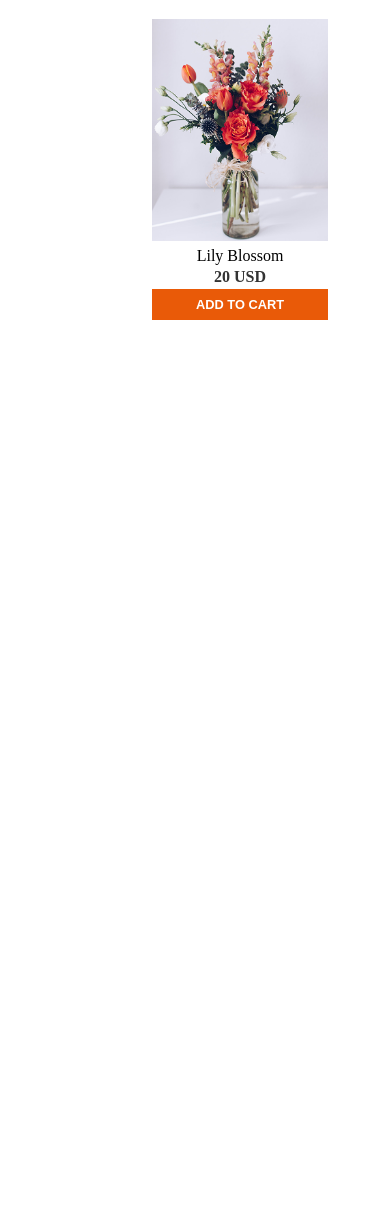
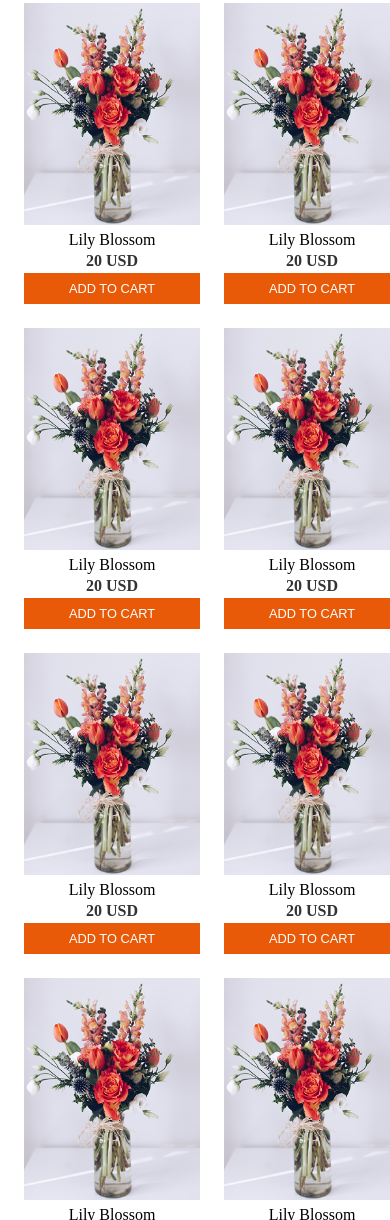
Before and after one commit to shuv-on/Assignment-02, a plain HTML site: page index.html in a window 390 px wide. Shown: the part 780-2000 px from the top of the page. Before the commit the page ends 1132 px from the top, so only its background shows below. Drawn offline with Linux system fonts and the light colour scheme.

Commit message:
items-responsive

```diff
--- a/index.html
+++ b/index.html
@@ -64,6 +64,127 @@
                 </div>
 
             </div>
+             <div class="card">
+                <div class="card-img">
+                    <img src="assets/sample-flower-image.png" alt="">
+                </div>
+                <div class="card-info">
+                    <p class="name">Lily Blossom</p>
+                    <p class="price">20 USD</p>
+                    <button class="btn-primary">ADD TO CART</button>
+                </div>
+
+            </div>
+             <div class="card">
+                <div class="card-img">
+                    <img src="assets/sample-flower-image.png" alt="">
+                </div>
+                <div class="card-info">
+                    <p class="name">Lily Blossom</p>
+                    <p class="price">20 USD</p>
+                    <button class="btn-primary">ADD TO CART</button>
+                </div>
+
+            </div>
+             <div class="card">
+                <div class="card-img">
+                    <img src="assets/sample-flower-image.png" alt="">
+                </div>
+                <div class="card-info">
+                    <p class="name">Lily Blossom</p>
+                    <p class="price">20 USD</p>
+                    <button class="btn-primary">ADD TO CART</button>
+                </div>
+
+            </div>
+            <div class="card">
+                <div class="card-img">
+                    <img src="assets/sample-flower-image.png" alt="">
+                </div>
+                <div class="card-info">
+                    <p class="name">Lily Blossom</p>
+                    <p class="price">20 USD</p>
+                    <button class="btn-primary">ADD TO CART</button>
+                </div>
+
+            </div>
+             <div class="card">
+                <div class="card-img">
+                    <img src="assets/sample-flower-image.png" alt="">
+                </div>
+                <div class="card-info">
+                    <p class="name">Lily Blossom</p>
+                    <p class="price">20 USD</p>
+                    <button class="btn-primary">ADD TO CART</button>
+                </div>
+
+            </div>
+             <div class="card">
+                <div class="card-img">
+                    <img src="assets/sample-flower-image.png" alt="">
+                </div>
+                <div class="card-info">
+                    <p class="name">Lily Blossom</p>
+                    <p class="price">20 USD</p>
+                    <button class="btn-primary">ADD TO CART</button>
+                </div>
+
+            </div>
+             <div class="card">
+                <div class="card-img">
+                    <img src="assets/sample-flower-image.png" alt="">
+                </div>
+                <div class="card-info">
+                    <p class="name">Lily Blossom</p>
+                    <p class="price">20 USD</p>
+                    <button class="btn-primary">ADD TO CART</button>
+                </div>
+
+            </div>
+            <div class="card">
+                <div class="card-img">
+                    <img src="assets/sample-flower-image.png" alt="">
+                </div>
+                <div class="card-info">
+                    <p class="name">Lily Blossom</p>
+                    <p class="price">20 USD</p>
+                    <button class="btn-primary">ADD TO CART</button>
+                </div>
+
+            </div>
+             <div class="card">
+                <div class="card-img">
+                    <img src="assets/sample-flower-image.png" alt="">
+                </div>
+                <div class="card-info">
+                    <p class="name">Lily Blossom</p>
+                    <p class="price">20 USD</p>
+                    <button class="btn-primary">ADD TO CART</button>
+                </div>
+
+            </div>
+             <div class="card">
+                <div class="card-img">
+                    <img src="assets/sample-flower-image.png" alt="">
+                </div>
+                <div class="card-info">
+                    <p class="name">Lily Blossom</p>
+                    <p class="price">20 USD</p>
+                    <button class="btn-primary">ADD TO CART</button>
+                </div>
+
+            </div>
+             <div class="card">
+                <div class="card-img">
+                    <img src="assets/sample-flower-image.png" alt="">
+                </div>
+                <div class="card-info">
+                    <p class="name">Lily Blossom</p>
+                    <p class="price">20 USD</p>
+                    <button class="btn-primary">ADD TO CART</button>
+                </div>
+
+            </div>
 
         </div>
     </main>
--- a/style.css
+++ b/style.css
@@ -88,10 +88,10 @@ span{
 
 /* Items */
 .items{
-    margin: 2rem 9rem;
+    margin: 3rem 9rem;
     display: grid;
     grid-template-columns: repeat(4, 1fr);
-    gap: 1rem;
+    gap: 1.5rem;
 }
 .card img{
     width: 11rem;
@@ -116,8 +116,7 @@ span{
     color: #fff;
     padding: 0.5rem 1rem;
     font-size: 0.8rem;
-    font-weight: bold;
-    width: 100%;
+    width: 100;
     border: none;
     cursor: pointer;
 }
@@ -172,5 +171,21 @@ span{
         margin: 0;
         margin-top: 1rem;
     }
+    /* Items responsive */
+    .items{
+        display: grid;
+        grid-template-columns: repeat(2, 2fr);
+        gap: 1.5rem;
+        margin: 1rem;
+    }
+    .btn-primary {
+    width: 100%;
+
+
+  }
+  .card img{
+    width: 11rem;
+    height: 14rem;
+}
 
 }
```
